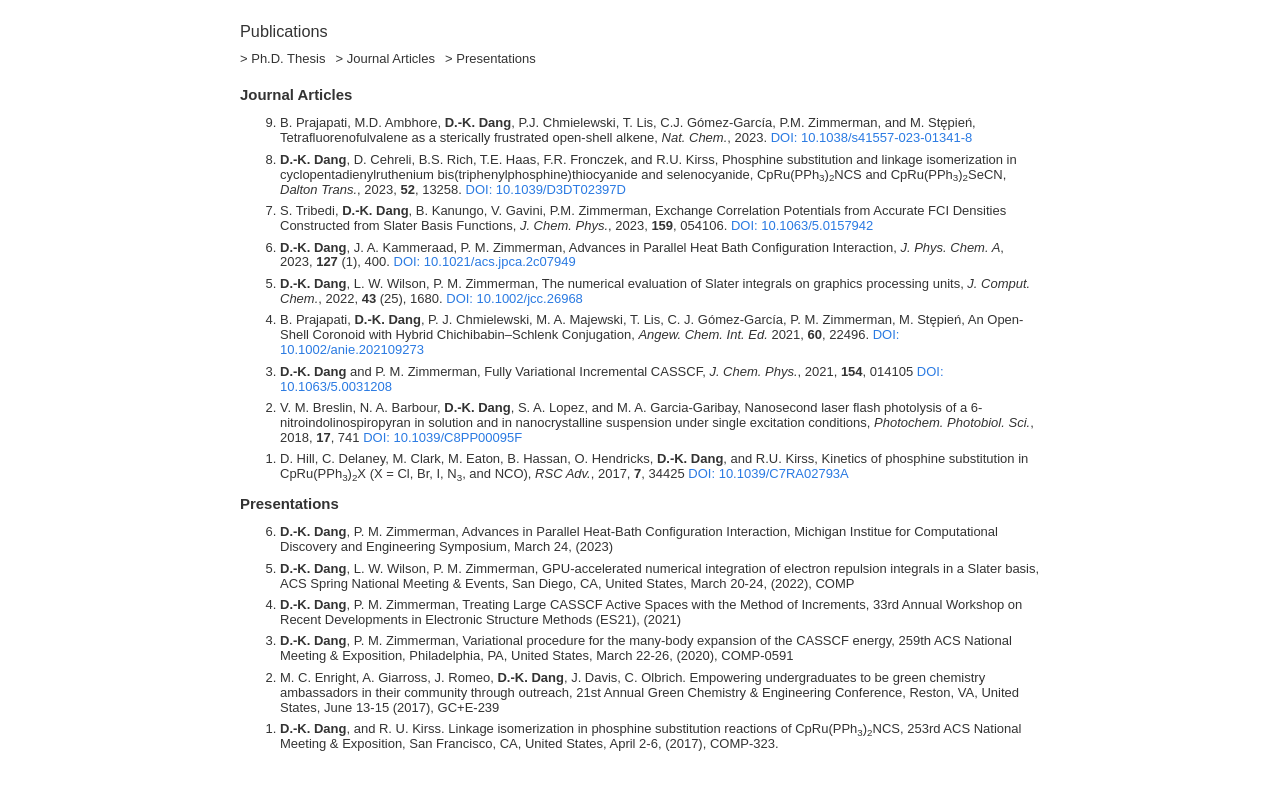
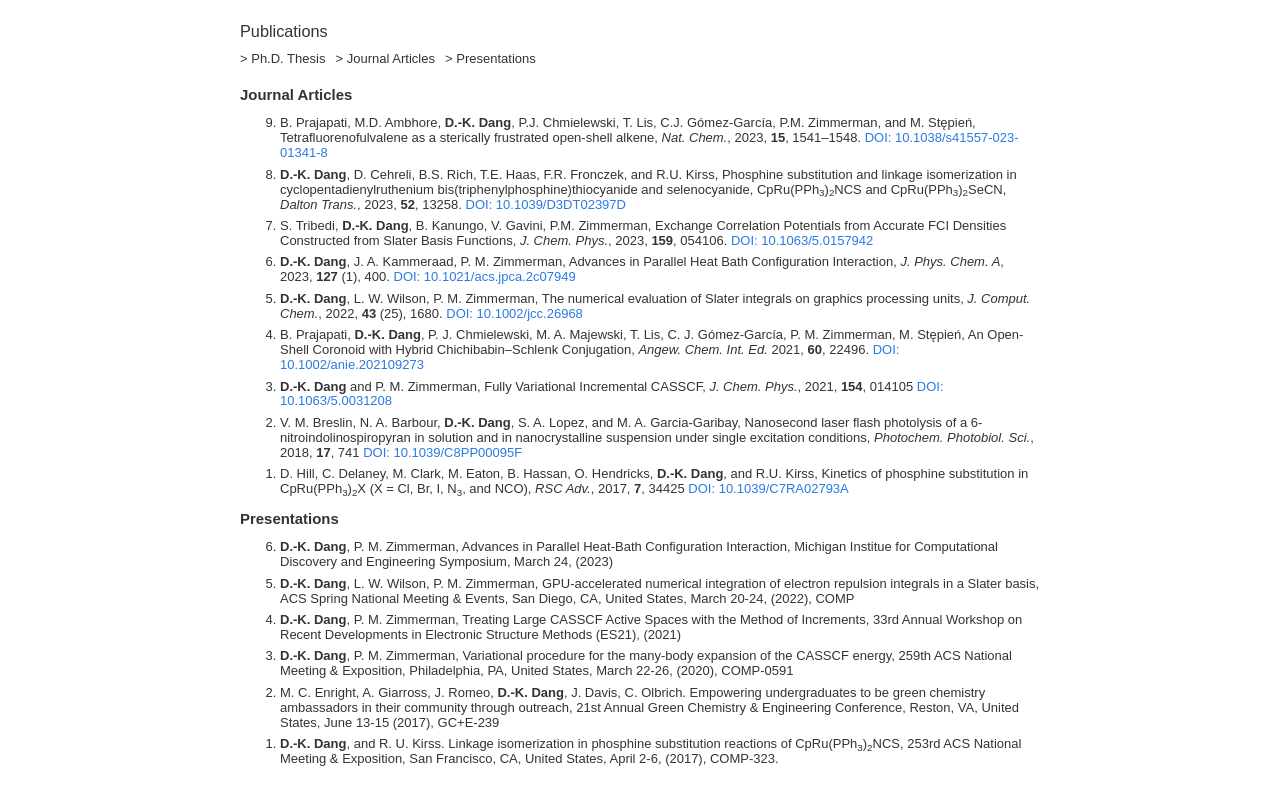
Before and after one commit to duykhoidang/duykhoidang.github.io, a plain HTML site: page pubs/index.html in a window 1280 px wide. Shown: the part 56-849 px from the top of the page. Drawn offline with Linux system fonts and the light colour scheme.

Commit message:
Modified reference in pubs

```diff
--- a/pubs/index.html
+++ b/pubs/index.html
@@ -52,7 +52,7 @@
 <section id="journal-articles">
     <h2 class="section-title">Journal Articles</h2>
     <ol reversed>
-        <li>B. Prajapati, M.D. Ambhore, <b>D.-K. Dang</b>, P.J. Chmielewski, T. Lis, C.J. Gómez-García, P.M. Zimmerman, and M. Stępień, Tetrafluorenofulvalene as a sterically frustrated open-shell alkene, <i>Nat. Chem.</i>, 2023. <a href="https://doi.org/10.1038/s41557-023-01341-8">DOI: 10.1038/s41557-023-01341-8</a></li>
+        <li>B. Prajapati, M.D. Ambhore, <b>D.-K. Dang</b>, P.J. Chmielewski, T. Lis, C.J. Gómez-García, P.M. Zimmerman, and M. Stępień, Tetrafluorenofulvalene as a sterically frustrated open-shell alkene, <i>Nat. Chem.</i>, 2023, <b>15</b>, 1541–1548. <a href="https://doi.org/10.1038/s41557-023-01341-8">DOI: 10.1038/s41557-023-01341-8</a></li>
         <li><b>D.-K. Dang</b>, D. Cehreli, B.S. Rich, T.E. Haas, F.R. Fronczek, and R.U. Kirss, Phosphine substitution and linkage isomerization in cyclopentadienylruthenium bis(triphenylphosphine)thiocyanide and selenocyanide, CpRu(PPh<sub>3</sub>)<sub>2</sub>NCS and CpRu(PPh<sub>3</sub>)<sub>2</sub>SeCN, <i>Dalton Trans.</i>, 2023, <b>52</b>, 13258. <a href="https://doi.org/10.1039/D3DT02397D">DOI: 10.1039/D3DT02397D</a></li>
         <li>S. Tribedi, <b>D.-K. Dang</b>, B. Kanungo, V. Gavini, P.M. Zimmerman, Exchange Correlation Potentials from Accurate FCI Densities Constructed from Slater Basis Functions, <i>J. Chem. Phys.</i>, 2023, <b>159</b>, 054106. <a href="10.1063/5.0157942">DOI: 10.1063/5.0157942 </a> </li>
         <li><b>D.-K. Dang</b>, J. A. Kammeraad, P. M. Zimmerman, Advances in Parallel Heat Bath Configuration Interaction, <i>J. Phys. Chem. A</i>, 2023, <b>127</b> (1), 400. <a href="https://doi.org/10.1021/acs.jpca.2c07949">DOI: 10.1021/acs.jpca.2c07949</a></li>
```
